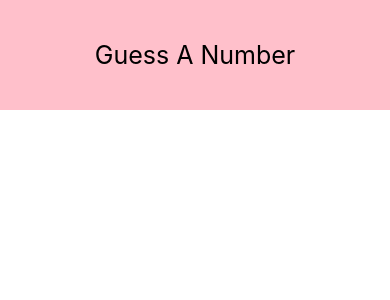
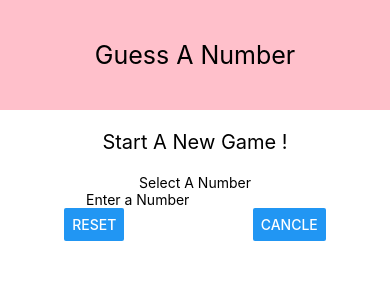
Before and after one commit to AtharLaique/guss-a-number-app, a React Native app: screen / in a window 390 px wide. Shown: the top 300 px of the page. Built offline with nearby package versions, Linux system fonts and the light colour scheme.

Commit message:
Start Game Screen

```diff
--- a/App.js
+++ b/App.js
@@ -2,19 +2,15 @@ import { StatusBar } from 'expo-status-bar';
 import React from 'react';
 import { StyleSheet, Text, View } from 'react-native';
 //Custome component
-import Header from './components/header/Header'
+import Header from './components/header/Header';
+import StartGame from './screens/StartGame';
 
 export default function App() {
   return (
 
-    <View  >
-     <Header/>
+    <View>
+     <Header title="Guess A Number"/>
+     <StartGame/>
     </View>
   );
 }
-
-const styles = StyleSheet.create({
-  container: {
-    alignItems: 'center',
-  },
-});
--- a/components/header/Header.js
+++ b/components/header/Header.js
@@ -1,15 +1,16 @@
 import React from "react";
 import { View, StyleSheet, Text } from "react-native";
 
-export default function Header() {
+const Header=(props)=> {
   return (
     <View style={styles.headerContainer}>
       <View >
-        <Text style={styles.headerText}>Guess A Number</Text>
+  <Text style={styles.headerText}>{props.title}</Text>
       </View>
     </View>
   );
 }
+export default Header;
 const styles = StyleSheet.create({
  headerContainer:{
     padding:40,
--- /dev/null
+++ b/screens/StartGame.js
@@ -0,0 +1,36 @@
+import React from "react";
+import { View, Text, StyleSheet, TextInput, Button } from "react-native";
+
+export default function StartGame() {
+  return (
+    <View>
+      <View style={styles.container}>
+        <View>
+          <Text style={styles.text}>Start A New Game !</Text>
+        </View>
+      </View>
+      <View style={{ alignItems: "center" }}>
+        <Text>Select A Number</Text>
+        <TextInput placeholder="Enter a Number" />
+      </View>
+      <View style={styles.button}>
+        <Button title="Reset" />
+        <Button title="Cancle" />
+      </View>
+    </View>
+  );
+}
+const styles = StyleSheet.create({
+  container: {
+    alignItems: "center",
+    padding: 20,
+  },
+  text: {
+    fontSize: 20,
+  },
+  textInput: {},
+  button: {
+    flexDirection: "row",
+    justifyContent: "space-around",
+  },
+});
```
